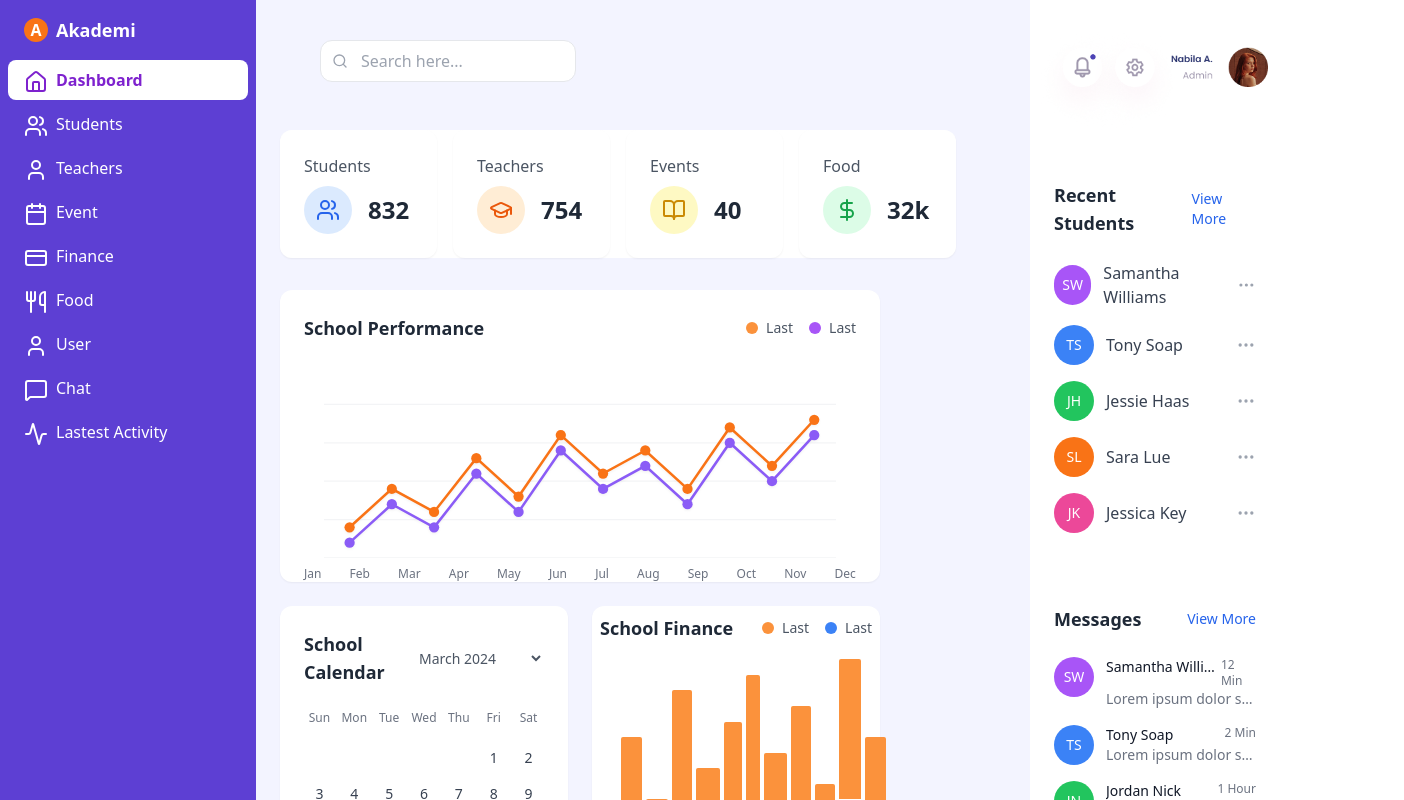
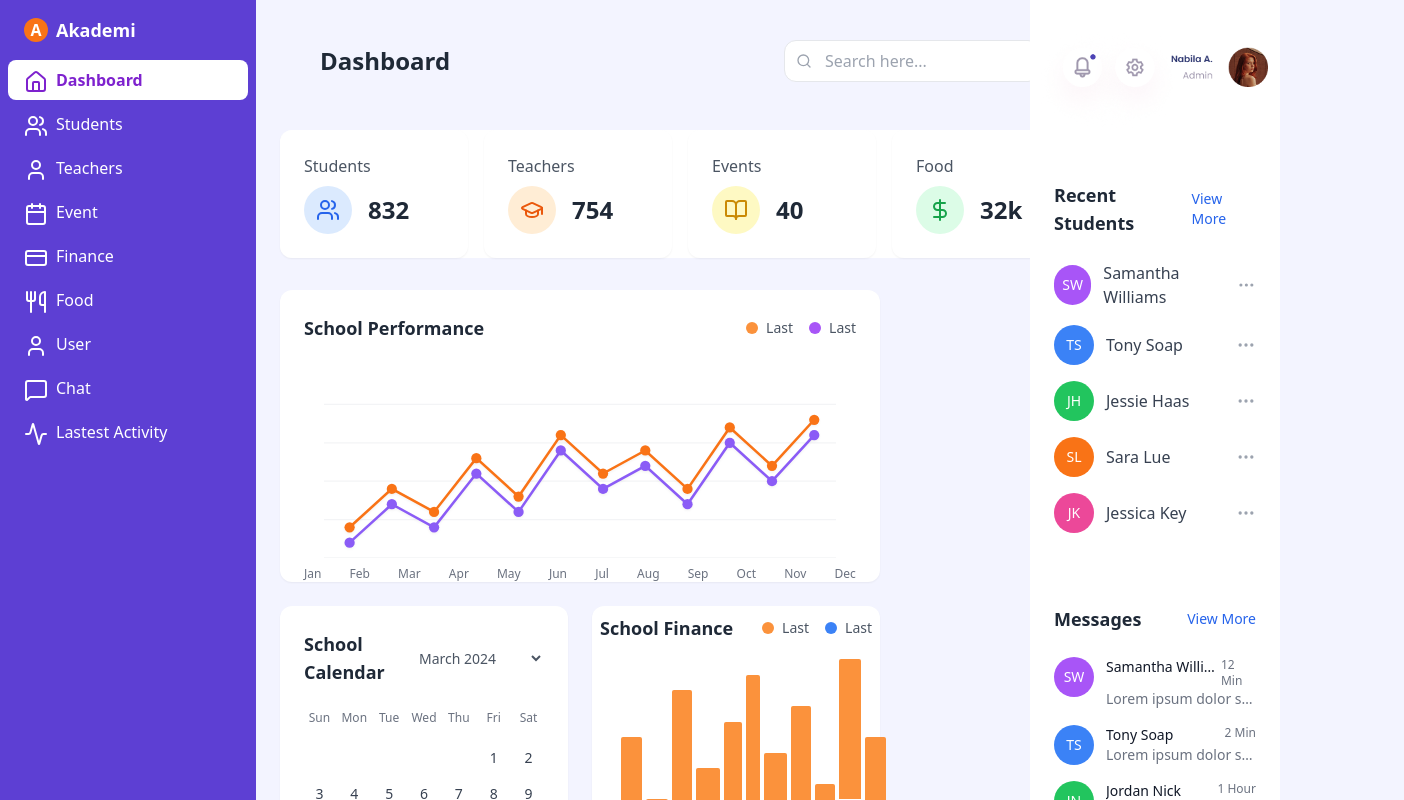
Before and after one commit to Uroojrafique5/AkademiClone, a React (Vite) app: page / in a window 1280 px wide. Shown: the top 800 px of the page, 1404 px wide, since content can reach past the window. Built offline with nearby package versions, Linux system fonts and the light colour scheme.

Commit message:
Dashboard.jsx

```diff
--- a/src/pages/Dashboard.jsx
+++ b/src/pages/Dashboard.jsx
@@ -25,11 +25,11 @@ function App({setSidebarOpen}) {
 
   {/* Main Section */}
   <div className="flex-1 p-6 ">
-    <div className="max-w-7xl mx-auto">
+    <div className="max-w-7xl w-[800px] mx-auto">
 
       {/* Header */}
       <div className="flex items-center justify-between mb-8  lg:px-10 py-4">
-        {/* <h1 className="text-2xl font-bold text-gray-800">Dashboard</h1>*/}
+        <h1 className="text-2xl font-bold text-gray-800">Dashboard</h1>
         <div className="flex items-center space-x-4">
           <div className="relative">
             <Search className="absolute left-3 top-1/2 transform -translate-y-1/2 text-gray-400 w-4 h-4" />
```
